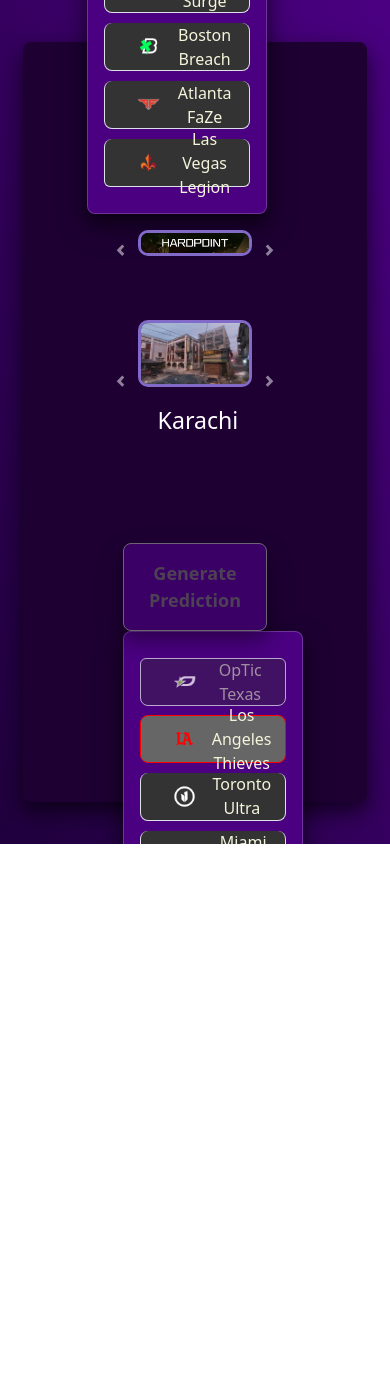
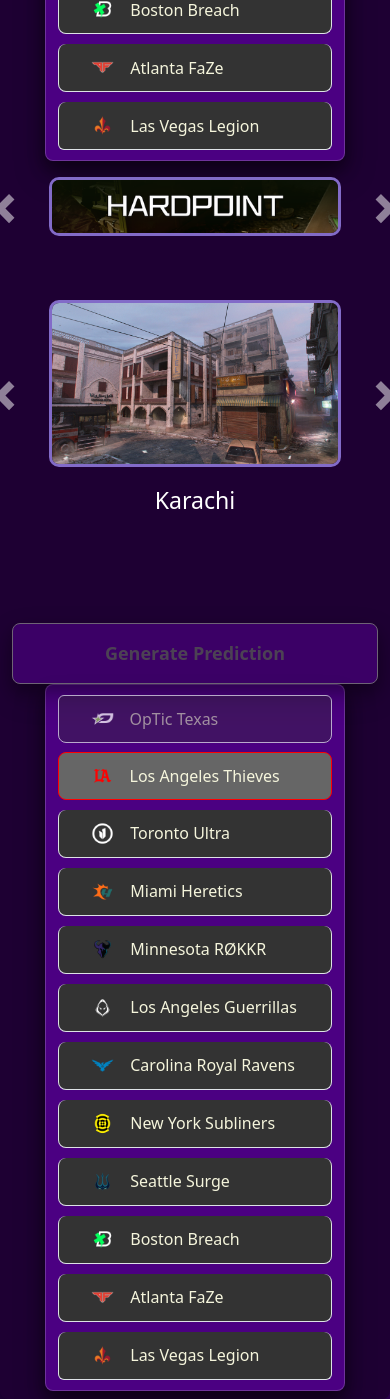
Before and after one commit to michaelmaluf/cod-analytics-client, a React (Vite) app: page / in a window 390 px wide. Before the commit the page ends 844 px from the top, so only its background shows below. Built offline with nearby package versions, Linux system fonts and the light colour scheme; no server answers.

Commit message:
UI overhaul: adjustments to css and jsx components to make site more responsive

```diff
--- a/src/App.css
+++ b/src/App.css
@@ -1,12 +1,7 @@
 #root {
-  height: 90%;
-  max-width: 100vw;
-  max-height: 100vh;
+  max-width: 100%;
+  max-height: 100%;
   display: flex;
   justify-content: center;
   align-items: center;
-  background-color: #1E0033;
-  box-shadow: 0 8px 16px 0 rgba(0, 0, 0, 0.4), 0 12px 30px 0 rgba(0, 0, 0, 0.35);
-  border-radius: 8px;
-  margin: 0rem 4rem;
 }
--- a/src/assets/styles/team-selector.css
+++ b/src/assets/styles/team-selector.css
@@ -5,11 +5,11 @@
   --color-hover: #555;
     color: #f5f5dc;
     border: 1px solid rgba(255, 255, 255, 0.2);
-    padding: 1rem;
     background-color: #4B0082;
     box-shadow: 0 8px 16px 0 rgba(0, 0, 0, 0.4), 0 12px 30px 0 rgba(0, 0, 0, 0.35);
     border-radius: 8px;
     transition: transform 0.5s ease, box-shadow 0.5s ease;
+    max-width: 300px;
 }
 
 .component-base:hover {
--- a/src/assets/styles/workflow-manager.css
+++ b/src/assets/styles/workflow-manager.css
@@ -2,12 +2,14 @@
   width: auto;
   height: 100%;
   max-width: 100%;
-  padding: 1rem 4rem;
-  margin: auto;
   text-align: center;
   display: flex;
   justify-content: center;
   align-items: center;
+  background-color: #1E0033;
+  box-shadow: 0 8px 16px 0 rgba(0, 0, 0, 0.4), 0 12px 30px 0 rgba(0, 0, 0, 0.35);
+  border-radius: 8px;
+  /* margin: 0rem 4rem; */
 }
 
 .workflow-layout {
--- a/src/components/PredictionOutcomeManager.tsx
+++ b/src/components/PredictionOutcomeManager.tsx
@@ -10,9 +10,9 @@ export const PredictionOutcomeManager = () => {
   const location = useLocation();
   const { data, predictionRequest } = location.state || {};
   const navigate = useNavigate();
-
+  // # margin on sides less and margin on top and bottom more when you get back, then done
   return (
-    <Container className="container-base" fluid>
+    <Container className="container-base px-2 py-4">
       {predictionRequest && data && (
         <Row className="justify-content-md-center">
           <Col xs={12} md={6} className="px-md-5 d-flex flex-column justify-content-start">
--- a/src/components/PredictionWorkflowManager.tsx
+++ b/src/components/PredictionWorkflowManager.tsx
@@ -74,9 +74,9 @@ export const PredictionWorkFlowManager = () => {
   };
 
   return (
-    <Container className="container-base" fluid>
-      <Row className="workflow-layout">
-        <Col xs={12} md={3} className="pe-5">
+    <Container className="container-base mx-lg-2 px-lg-4 mx-xl-5 py-2 py-xl-4">
+      <Row className="workflow-layout mx-xxl-3">
+        <Col xs={12} md={4} lg={3} className="pe-lg-2 pe-xl-3">
           <TeamSelector
             onTeamSelection={handleTeamOneSelection}
             teamSelected={teamOneSelected}
@@ -85,7 +85,7 @@ export const PredictionWorkFlowManager = () => {
           />
         </Col>
         {/* Middle Container - Takes up 50% of the width */}
-        <Col xs={12} md={6} className="ps-5 pe-5 h-100 d-flex flex-column">
+        <Col xs={12} md={4} lg={6} className="px-md-2 px-md-5 d-flex flex-column">
           <GameModeSelector
             onGameModeSelection={handleGameModeSelection}
             gameModeSelected={gameModeSelected}
@@ -100,7 +100,7 @@ export const PredictionWorkFlowManager = () => {
             Generate Prediction
           </Button>
         </Col>
-        <Col xs={12} md={3} className="ps-5">
+        <Col xs={12} md={4} lg={3} className="ps-lg-2 ps-xl-3">
           <TeamSelector
             onTeamSelection={handleTeamTwoSelection}
             teamSelected={teamTwoSelected}
--- a/src/components/TeamSelector.tsx
+++ b/src/components/TeamSelector.tsx
@@ -17,7 +17,7 @@ export const TeamSelector: React.FC<TeamSelectorProps> = ({
   teamOptions,
 }) => {
   return (
-    <Container className="component-base">
+    <Container className="component-base px-lg-3 py-lg-2">
       <ListGroup>
         {teamOptions.map((team) => (
           <ListGroup.Item
--- a/src/index.css
+++ b/src/index.css
@@ -31,7 +31,6 @@ body, html {
   justify-content: center;
   align-items: center;
   background-image: linear-gradient(to top right, #20003D, #4B0082);
-  overflow: hidden;
 }
 
 h1 {
```
